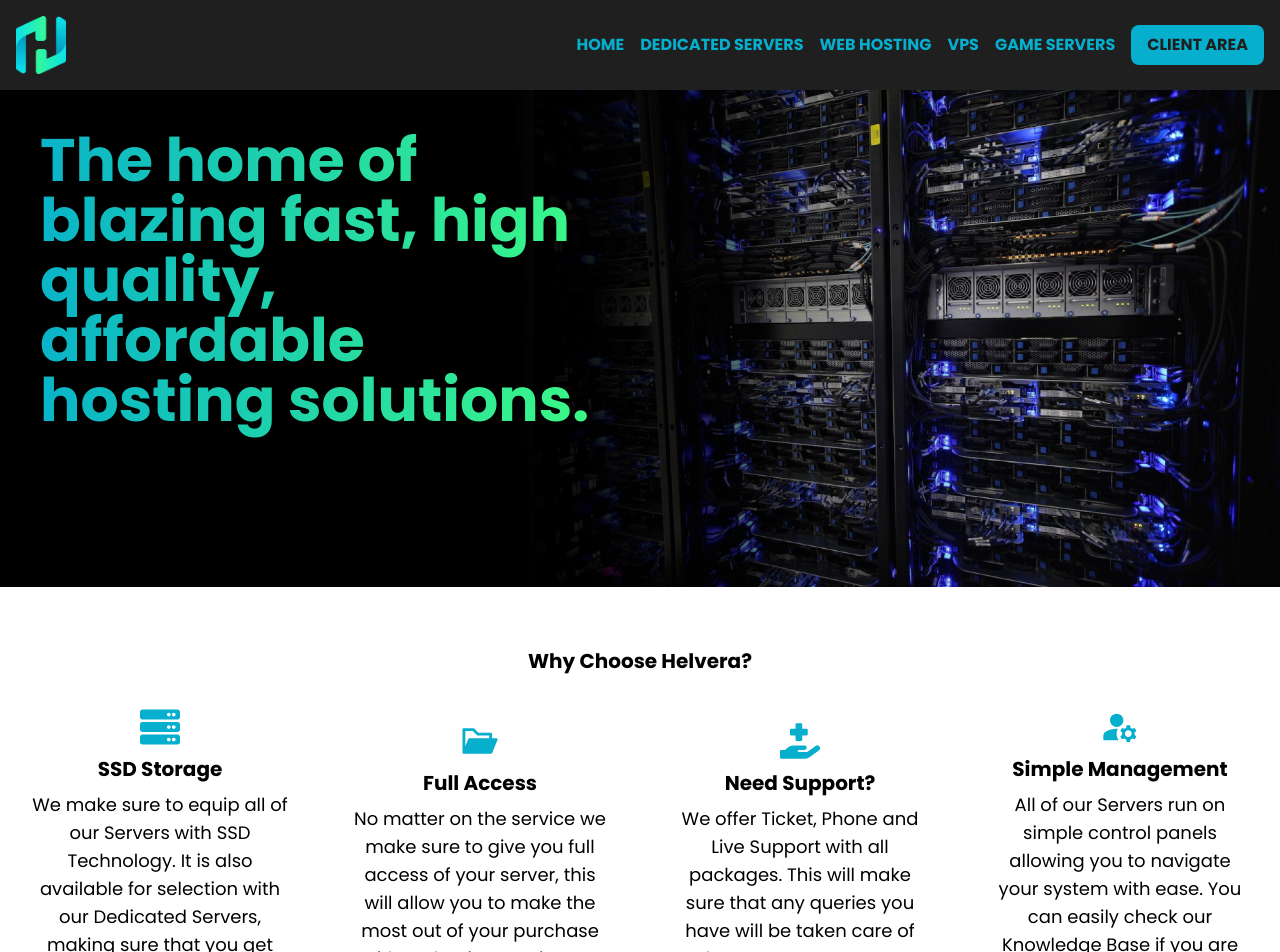
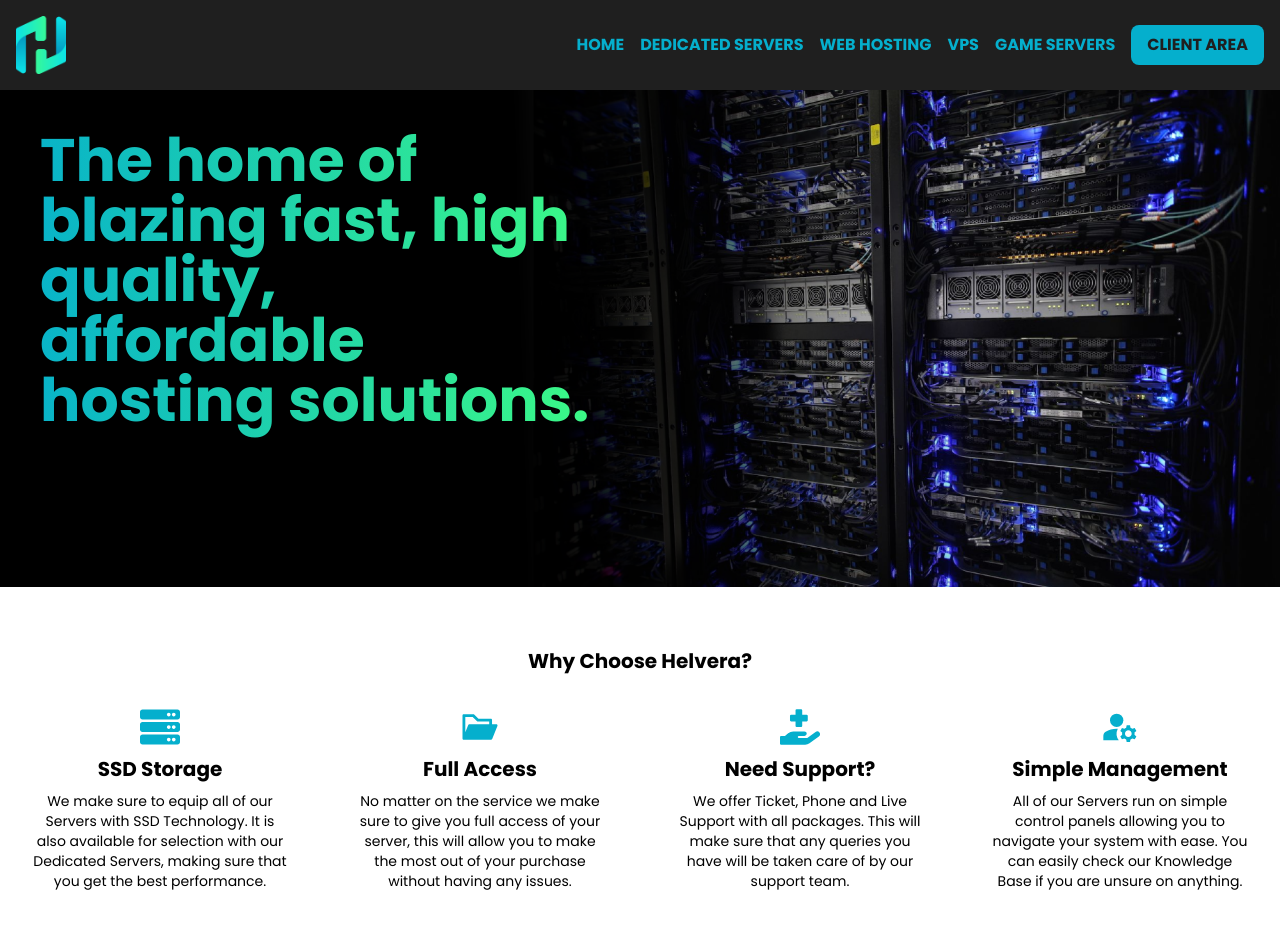
Before and after one commit to jrmichell/helvera, a Next.js app: page / in a window 1280 px wide. Shown: the top 952 px of the page. Built offline with nearby package versions, Linux system fonts and the light colour scheme.

Commit message:
fix: updated width of panels on homepage

```diff
--- a/app/components/Panel.tsx
+++ b/app/components/Panel.tsx
@@ -8,12 +8,12 @@ interface PanelProps {
 // Define the Panel component
 const Panel: React.FC<PanelProps> = ({ children, title, content }) => {
   return (
-    <div className="p-8 flex justify-center items-center flex-col max-w-[500px]">
+    <div className="p-8 flex justify-center items-center flex-col max-w-[400px]">
       <div className="flex justify-center items-center mb-2 text-primary">
         {children}
       </div>
       <h1 className="text-xl font-bold mb-2">{title}</h1>
-      <p className="sm:text-lg md:text-md text-sm text-center">{content}</p>
+      <p className="sm:text-md text-sm text-center">{content}</p>
     </div>
   );
 };
```
